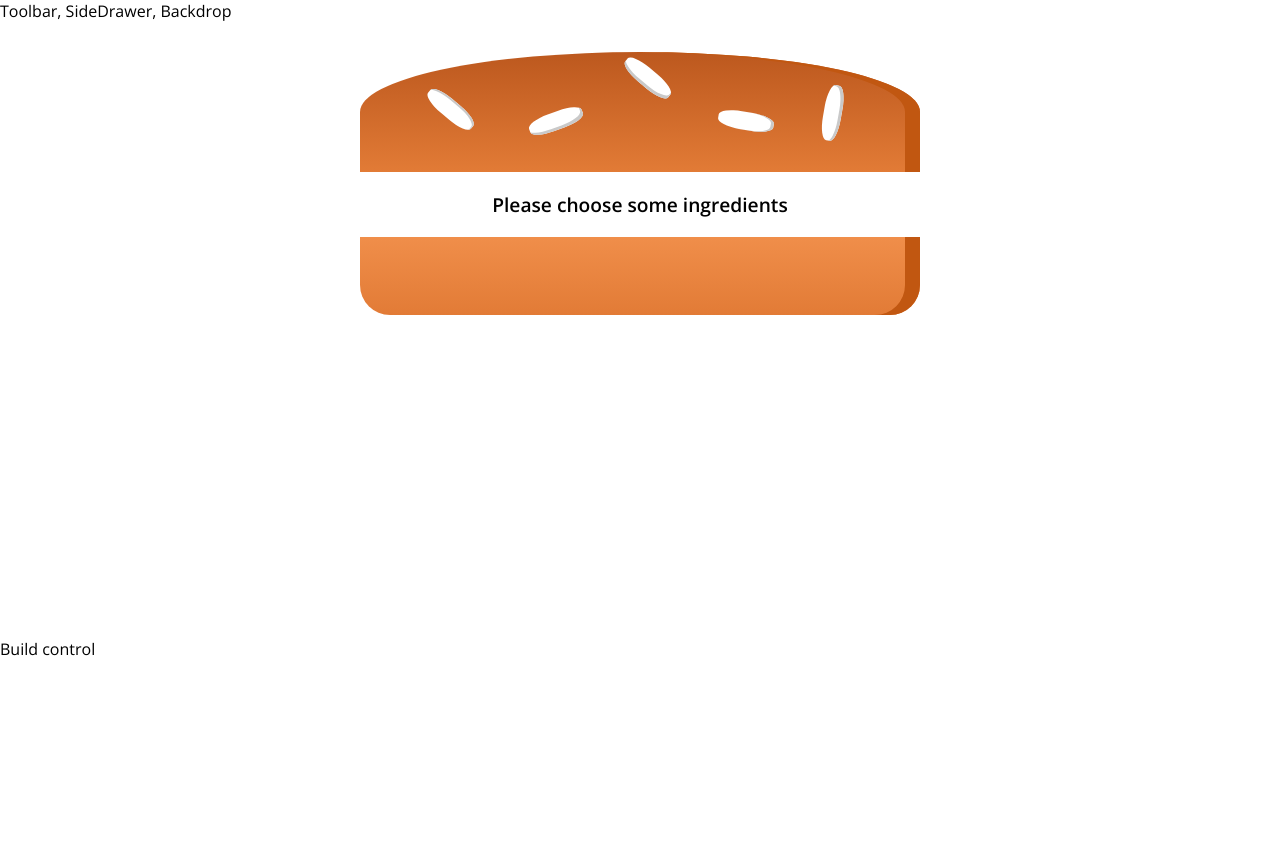
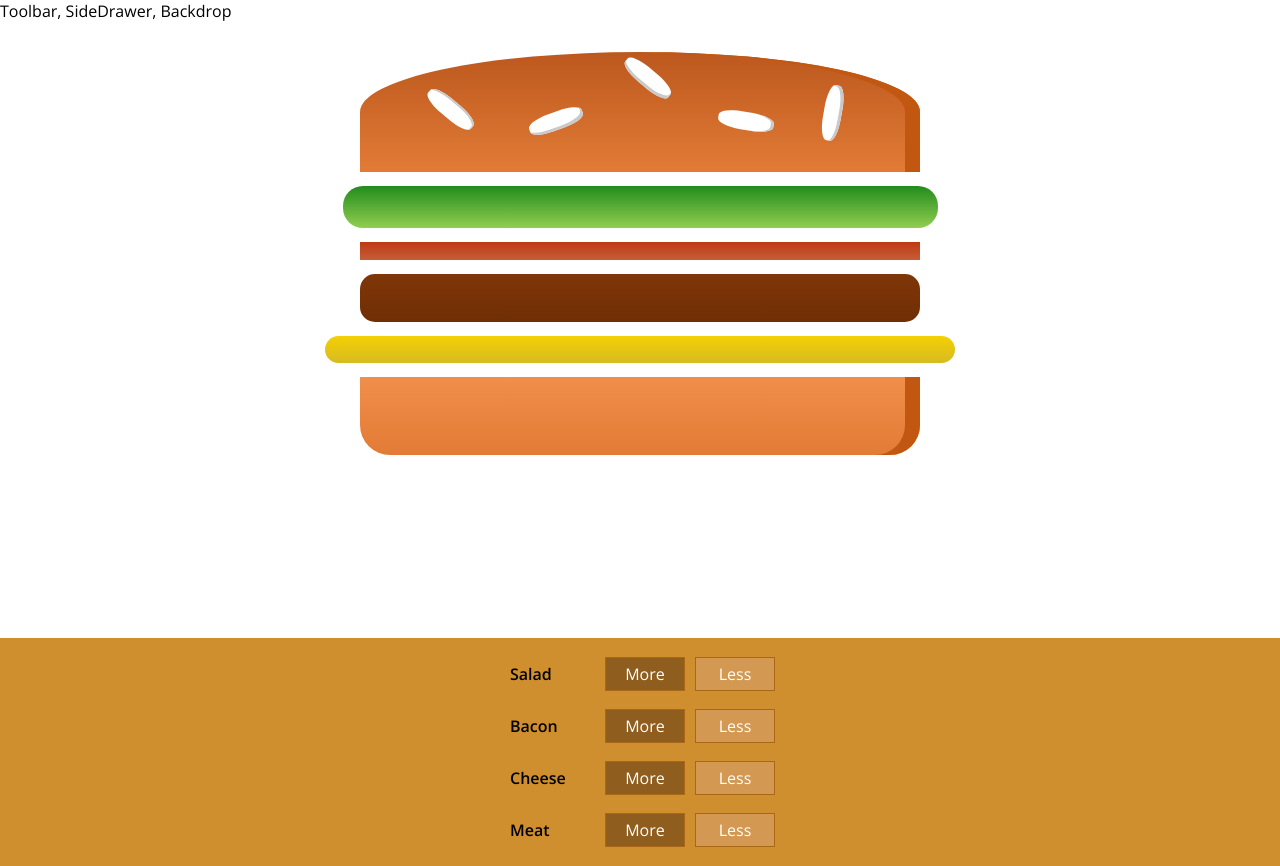
Before and after one commit to pihuilong/react-burger-builder-app, a React (Create React App) app: page / in a window 1280 px wide. Before the commit the page ends 800 px from the top, so only its background shows below. Built offline with nearby package versions, Linux system fonts and the light colour scheme.

Commit message:
feat: output multiple build controls

```diff
--- a/src/components/Burger/BuildControls/BuildControls.js
+++ b/src/components/Burger/BuildControls/BuildControls.js
@@ -0,0 +1,20 @@
+import React from 'react';
+
+import classes from './BuildControls.module.css';
+import BuildControl from './BuildControl/BuildControl';
+
+// NOTE: Temporarily set it here, will remove to state later.
+const controls = [
+  { label: 'Salad', type: 'salad'},
+  { label: 'Bacon', type: 'bacon'},
+  { label: 'Cheese', type: 'cheese'},
+  { label: 'Meat', type: 'meat'},
+]
+
+const BuildControls = (props) => (
+  <div className={classes.BuildControls}>
+    {controls.map((ctl) => <BuildControl key={ctl.label} label={ctl.label} />)}
+  </div>
+);
+
+export default BuildControls;
--- a/src/containers/BurgerBuilder/BurgerBuilder.js
+++ b/src/containers/BurgerBuilder/BurgerBuilder.js
@@ -1,14 +1,15 @@
 import React, { Component } from 'react';
 
 import Burger from '../../components/Burger/Burger';
+import BuildControls from '../../components/Burger/BuildControls/BuildControls';
 
 class BurgerBuilder extends Component {
   state = {
     ingredients: {
-      salad: 0,
-      bacon: 0,
-      meat: 0,
-      cheese: 0,
+      salad: 1,
+      bacon: 1,
+      meat: 1,
+      cheese: 1,
     },
   };
 
@@ -16,7 +17,7 @@ class BurgerBuilder extends Component {
     return (
       <React.Fragment>
         <Burger ingredients={this.state.ingredients} />
-        <div>Build control</div>
+        <BuildControls />
       </React.Fragment>
     );
   }
```
